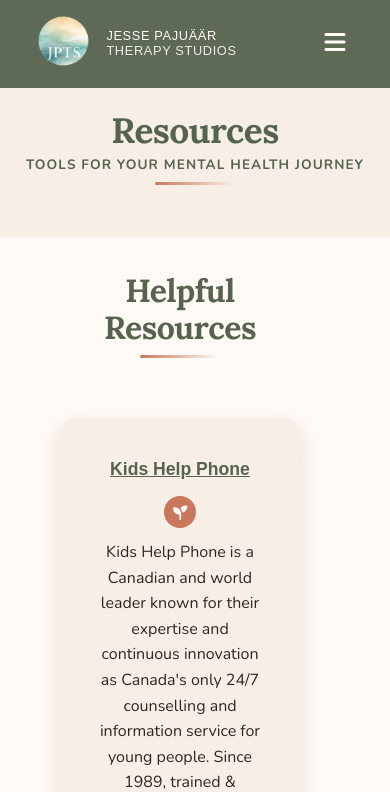
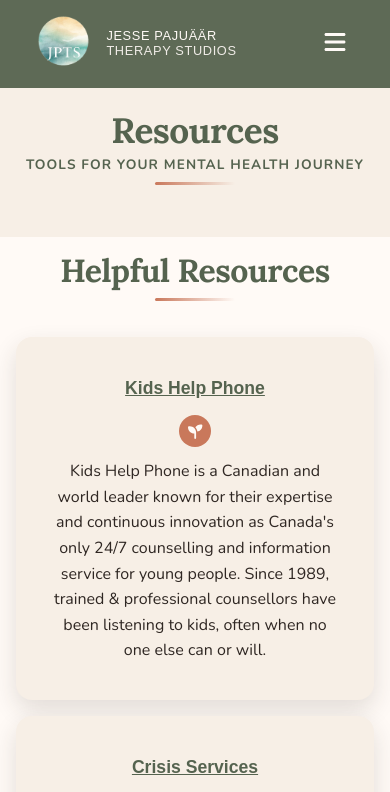
Before and after one commit to danispinxo/jesse-site, a Next.js app: page /resources in a window 390 px wide. Shown: the top 792 px of the page. Built offline with nearby package versions, Linux system fonts and the light colour scheme; a web font is replaced by a local one.

Commit message:
Refactor responsive styles for resources and books sections. Updated layout properties for better alignment and spacing on smaller screens, including adjustments to padding and grid settings.

```diff
--- a/src/app/styles/resources.scss
+++ b/src/app/styles/resources.scss
@@ -325,10 +325,16 @@
 @media (max-width: $breakpoint-md) {
   .resources-list-section,
   .books-list-section {
+    width: 100%;
+    max-width: none;
+    margin: 0;
+    padding: $spacing-md 0;
+
     .resources-list-grid,
     .books-list-grid {
       grid-template-columns: 1fr;
-      padding: 1.5rem 0;
+      gap: $spacing-md;
+      padding: 0 1rem $spacing-md;
     }
   }
 }
@@ -336,12 +342,8 @@
 @media (max-width: $breakpoint-sm) {
   .resources-list-section,
   .books-list-section {
-    width: 80%;
-    max-width: 400px;
-    margin-left: 1.5rem;
-  }
-
-  h2 {
-    font-size: 2rem;
+    h2 {
+      font-size: 2rem;
+    }
   }
 }
```
